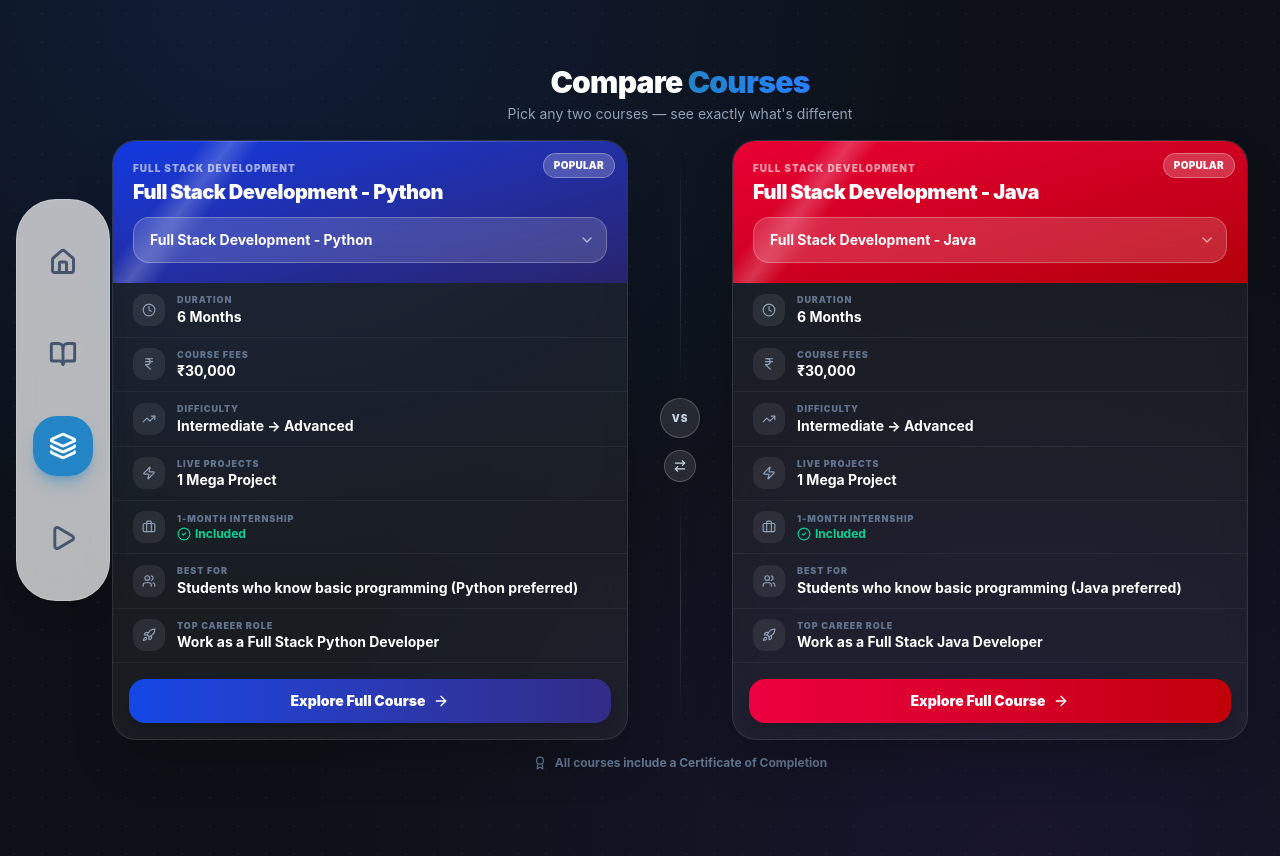
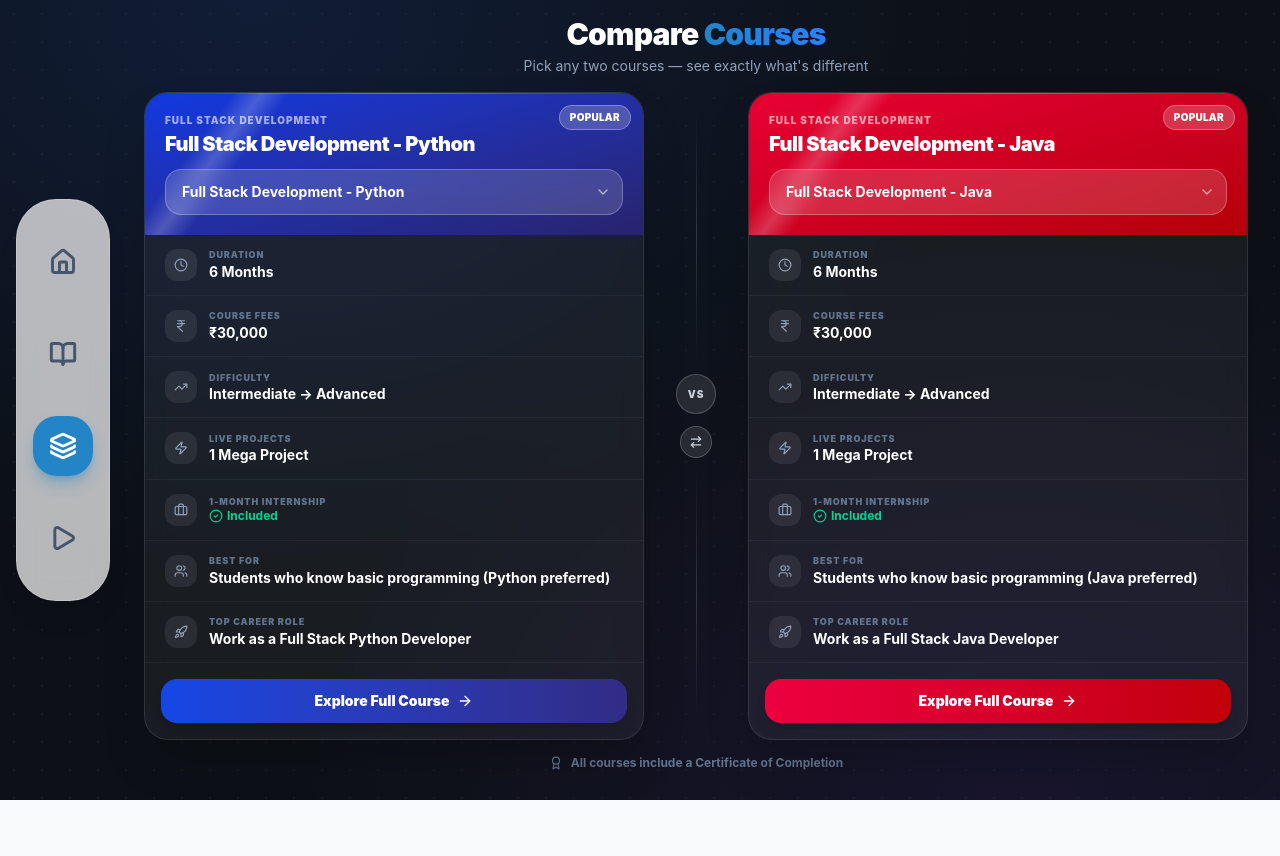
Before and after one commit to Rajveer2227/excel-courses, a React (Vite) app: page /compare in a window 1280 px wide. After the commit the page ends 800 px from the top, so only its background shows below. Built offline with nearby package versions, Linux system fonts and the light colour scheme.

Commit message:
GEMINI ._.

```diff
--- a/src/pages/Compare.tsx
+++ b/src/pages/Compare.tsx
@@ -133,13 +133,15 @@ export default function Compare() {
     if (!c1 || !c2) return null;
 
     return (
-        <div className="min-h-screen w-full bg-[#0d1117] flex flex-col relative">
+        <div className="min-h-screen lg:h-[100dvh] w-full bg-[#0d1117] flex flex-col relative lg:overflow-hidden">
+            {/* Absolute fixed dark underlay to prevent white space when address bar hides on tablet */}
+            <div className="fixed inset-0 bg-[#0d1117] -z-50 pointer-events-none" />
             {/* Background depth layers */}
             <div className="absolute inset-0 bg-[radial-gradient(ellipse_at_20%_0%,rgba(37,99,235,0.15),transparent_50%)]" />
             <div className="absolute inset-0 bg-[radial-gradient(ellipse_at_80%_100%,rgba(124,58,237,0.1),transparent_50%)]" />
             <div className="absolute inset-0" style={{ backgroundImage: 'radial-gradient(circle, rgba(255,255,255,0.03) 1px, transparent 1px)', backgroundSize: '28px 28px' }} />
 
-            <div className="relative z-10 flex flex-col pt-16 pb-20 px-6 lg:pl-28 lg:pr-8 max-w-7xl mx-auto w-full">
+            <div className="relative z-10 flex flex-col pt-16 pb-20 lg:pt-4 lg:pb-6 px-6 lg:pl-36 lg:pr-8 max-w-7xl mx-auto w-full h-full">
 
                 {/* ── Header ── */}
                 <motion.div
@@ -189,7 +191,7 @@ export default function Compare() {
                             </motion.div>
                         </AnimatePresence>
 
-                        <div className="flex flex-col divide-y divide-white/5">
+                        <div className="flex-1 overflow-y-auto scrollbar-hide min-h-0 flex flex-col divide-y divide-white/5">
                             {rows.map((row, i) => {
                                 const Icon = row.icon;
                                 const val = row.get(c1);
@@ -292,7 +294,7 @@ export default function Compare() {
                             </motion.div>
                         </AnimatePresence>
 
-                        <div className="flex flex-col divide-y divide-white/5">
+                        <div className="flex-1 overflow-y-auto scrollbar-hide min-h-0 flex flex-col divide-y divide-white/5">
                             {rows.map((row, i) => {
                                 const Icon = row.icon;
                                 const val = row.get(c2);
--- a/src/pages/CourseDetail.tsx
+++ b/src/pages/CourseDetail.tsx
@@ -132,7 +132,7 @@ export default function CourseDetail() {
 
 
             {/* 1. TOP STRIP (STATIC OVERLAP) */}
-            <div className="w-full relative -mt-16 container mx-auto px-6 lg:pl-28 lg:pr-8 z-10">
+            <div className="w-full relative -mt-16 container mx-auto px-6 lg:pl-36 lg:pr-8 z-10">
                 <div className="w-full max-w-5xl mx-auto px-4 lg:px-6 flex flex-wrap md:flex-nowrap items-center justify-between py-6 md:py-5 rounded-[2rem] bg-slate-900/95 backdrop-blur-xl border border-white/10 shadow-2xl shadow-black/40 gap-y-6 md:gap-y-8">
                     <div className="w-1/2 md:flex-1 flex items-center justify-center gap-3">
                         <div className="w-10 h-10 rounded-xl bg-white/10 flex items-center justify-center shrink-0">
@@ -171,7 +171,7 @@ export default function CourseDetail() {
             </div>
 
             <div className="w-full max-w-[1600px] mx-auto px-6 mt-12">
-                <div className="flex flex-col lg:flex-row items-start gap-8 lg:pl-28 lg:pr-8">
+                <div className="flex flex-col lg:flex-row items-start gap-8 lg:pl-36 lg:pr-8">
 
                     {/* Left spacer - desktop only */}
                     <div className="hidden lg:block w-[60px] shrink-0" />
--- a/src/pages/Courses.tsx
+++ b/src/pages/Courses.tsx
@@ -24,7 +24,7 @@ export default function Courses() {
             <div className="absolute inset-0 bg-[radial-gradient(ellipse_at_20%_0%,rgba(37,99,235,0.15),transparent_50%)]" />
             <div className="absolute inset-0 bg-[radial-gradient(ellipse_at_80%_100%,rgba(124,58,237,0.1),transparent_50%)]" />
             <div className="absolute inset-0" style={{backgroundImage:'radial-gradient(circle, rgba(255,255,255,0.03) 1px, transparent 1px)', backgroundSize:'28px 28px'}} />
-            <div className="container mx-auto px-6 lg:pl-24 lg:pr-8 max-w-7xl relative z-10">
+            <div className="container mx-auto px-6 lg:pl-36 lg:pr-8 max-w-7xl relative z-10">
 
                 {/* Header Section */}
                 <div className="mb-12 flex flex-col lg:flex-row lg:items-end justify-between gap-8">
--- a/src/pages/Home.tsx
+++ b/src/pages/Home.tsx
@@ -10,12 +10,14 @@ const stats = [
 
 export default function Home() {
     return (
-        <div className="min-h-screen w-full relative bg-[#0d1117] flex flex-col pt-20 pb-12">
+        <div className="min-h-screen lg:h-[100dvh] w-full relative bg-[#0d1117] flex flex-col pt-20 pb-12 lg:pt-0 lg:pb-0 lg:overflow-hidden">
+            {/* Absolute fixed dark underlay to prevent white space when address bar hides on tablet */}
+            <div className="fixed inset-0 bg-[#0d1117] -z-50 pointer-events-none" />
             {/* Background depth layers - matching Courses page */}
             <div className="fixed inset-0 bg-[radial-gradient(ellipse_at_20%_0%,rgba(37,99,235,0.15),transparent_50%)] pointer-events-none" />
             <div className="fixed inset-0 bg-[radial-gradient(ellipse_at_80%_100%,rgba(124,58,237,0.1),transparent_50%)] pointer-events-none" />
 
-            <div className="flex-1 flex flex-col items-center justify-center text-center relative z-10 px-6 lg:pl-28 lg:pr-8">
+            <div className="flex-1 flex flex-col items-center justify-center text-center relative z-10 px-6 lg:pl-36 lg:pr-8">
 
                 {/* Badge */}
                 <motion.div
@@ -79,7 +81,7 @@ export default function Home() {
             </div>
 
             {/* Stats Section - Fixed at bottom */}
-            <div className="container mx-auto px-6 lg:pl-28 lg:pr-8 relative z-10 pb-6 max-w-5xl shrink-0">
+            <div className="container mx-auto px-6 lg:pl-36 lg:pr-8 relative z-10 pb-6 max-w-5xl shrink-0">
                 <div className="grid grid-cols-1 sm:grid-cols-3 gap-6 max-w-4xl mx-auto">
                     {stats.map((stat, index) => {
                         const Icon = stat.icon;
```
